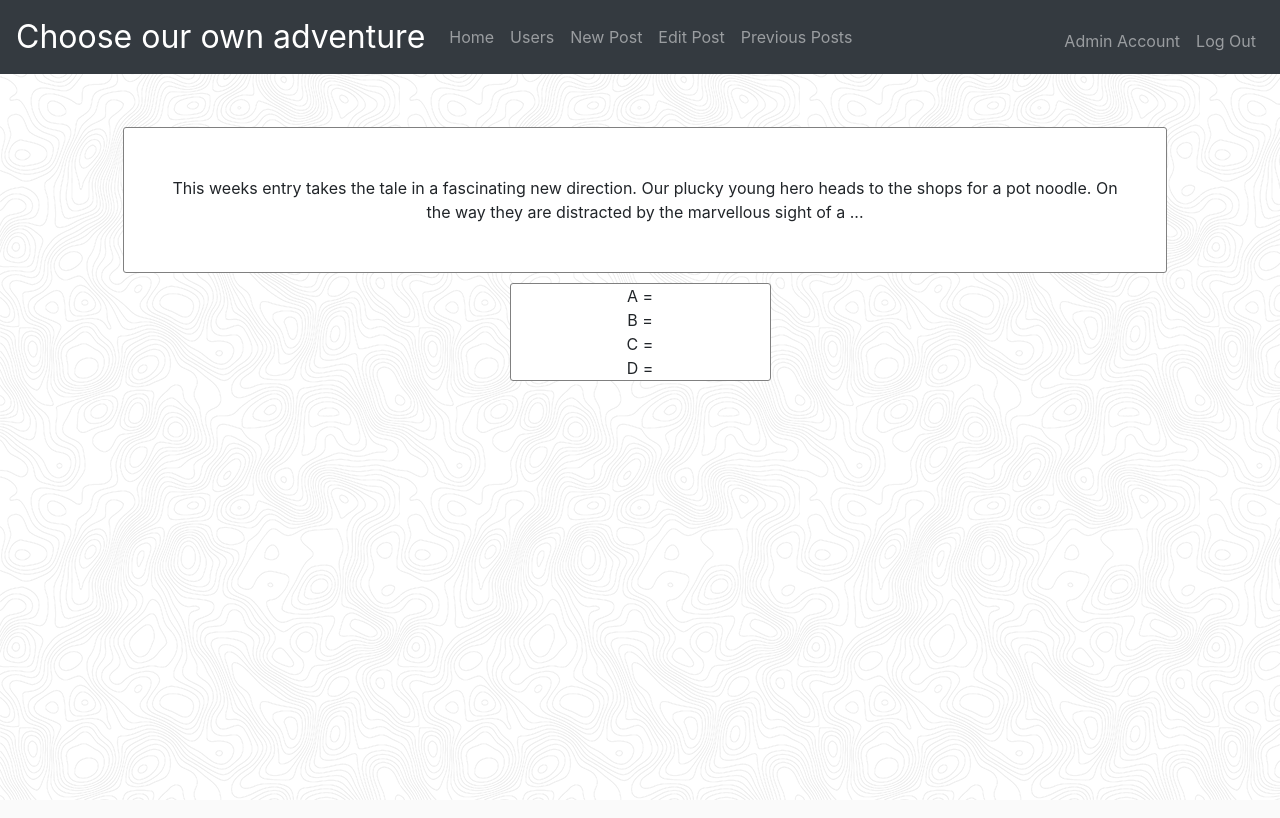
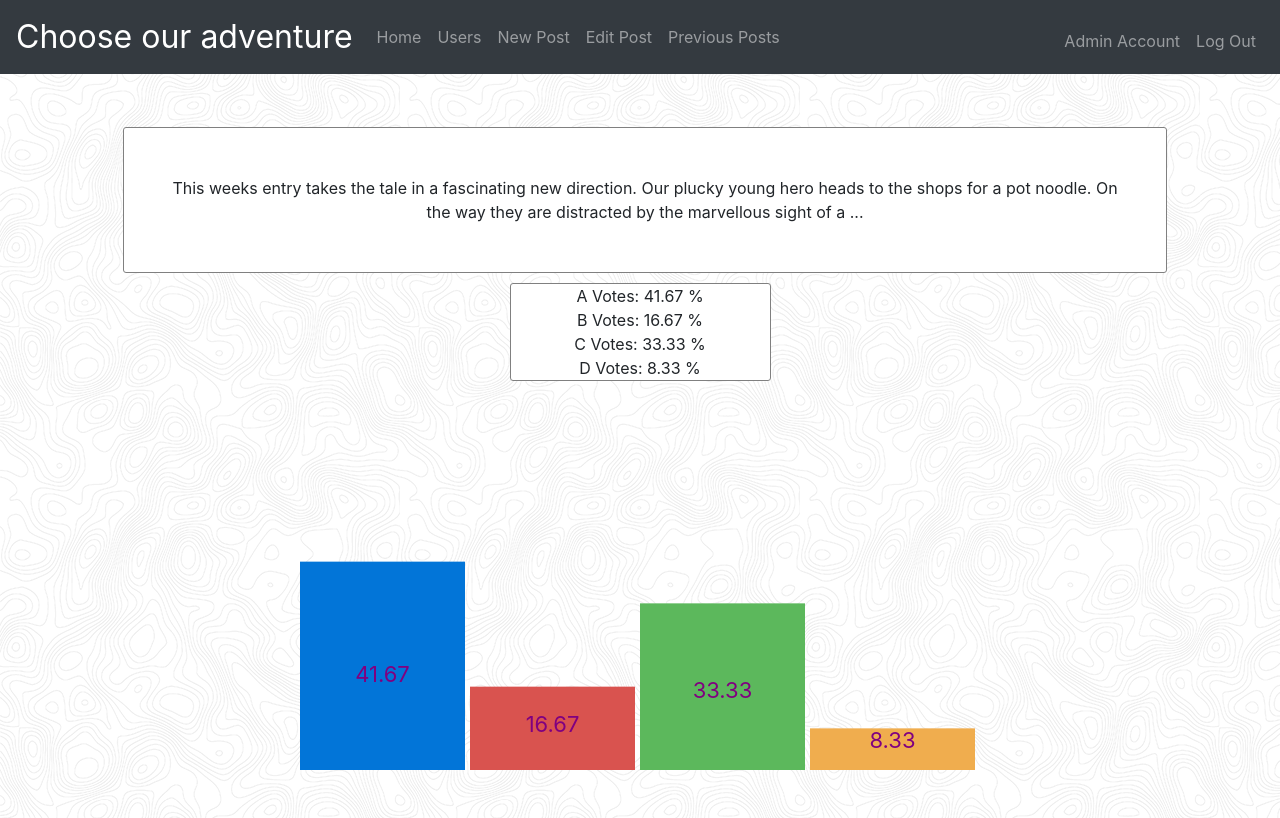
Before and after one commit to ezilybored/CS50FinalProject, a Flask app: page /admin in a window 1280 px wide. Run offline with Flask 2, Linux system fonts and the light colour scheme; a user stored in the database is signed in; data comes from the database, SQL or seed files in the repository; some libraries are stand-ins or nearby versions.

Commit message:
Add files via upload

```diff
--- a/FinalProject/templates/admin.html
+++ b/FinalProject/templates/admin.html
@@ -4,6 +4,7 @@
 
 {% block title %}
     Admin
+
 {% endblock %}
 
 {% block main %}
@@ -14,17 +15,79 @@
 </div>
 {% endfor %}
 <div class ="container box smallbox">
-    <div>
-        A = {{ A }}
-    </div>
-    <div>
-        B = {{ B }}
-    </div>
-    <div>
-        C = {{ C }}
-    </div>
-    <div>
-        D = {{ D }}
-    </div>
+    <div class="vote">A Votes: <span id="A">{{ votes["A"] }} %</span></div>
+    <div class="vote">B Votes: <span id="B">{{ votes["B"] }} %</span></div>
+    <div class="vote">C Votes: <span id="C">{{ votes["C"] }} %</span></div>
+    <div class="vote">D Votes: <span id="D">{{ votes["D"] }} %</span></div>
 </div>
+
+<div id="barchart">
+
+</div>
+
+<meta charset="utf-8">
+<script src="https://d3js.org/d3.v5.js"></script>
+<script>
+    /*global d3 */
+    var votedata = `{{ jvotes }}`;
+    console.log(votedata);
+    var jvotedata = JSON.parse(votedata);
+    console.log(jvotedata);
+
+    var margin = { left: 90, top: 16, right: 30, bottom: 85 };
+    var barchart_width = 800 - margin.left - margin.right;
+    var barchart_height = 400 - margin.top;
+    var bar_padding = 5;
+
+    // These hex are the codes for the bootstrap colors
+    var color = d3.scaleOrdinal(["#0275d8", "#d9534f", "#5cb85c", "#f0ad4e"]);
+
+    var svg = d3.select('#barchart')
+        .append('svg')
+        .attr('width', barchart_width)
+        .attr('height', barchart_height);
+
+    // Binds the data and creates the bars
+    svg.selectAll('rect')
+        .data(jvotedata)
+        .enter()
+        .append("rect")
+        // Sets the distance between the bars. parametsr are d = data, i = index
+        .attr("x", function(d, i) {
+          return i*(barchart_width/jvotedata.length);
+        })
+        .attr("y", function(d) {
+          return barchart_height - d * 5;
+        })
+        .attr("width", barchart_width/jvotedata.length - bar_padding)
+        .attr("height", function(d) {
+          return d * 5;
+        })
+        .attr('fill', function(d, i) {
+            return color(i);
+        });
+
+        // Adding labels to the graph
+    svg.selectAll('text')
+        .data(jvotedata)
+        .enter()
+        .append('text')
+        .text(function(d) {
+          return d;
+        })
+        // Centralises the text to the middle of the bar
+        .attr('x', function(d, i) {
+          return i*(barchart_width/jvotedata.length) + (barchart_width/jvotedata.length - bar_padding) / 2;
+        })
+        .attr('y', function(d) {
+          return barchart_height - d * 2 - 5;
+        })
+        .attr('font-size', 22)
+        .attr('fill', 'purple')
+        .attr('text-anchor', "middle");
+
+</script>
+
+<script type="text/javascript" src="//cdnjs.cloudflare.com/ajax/libs/socket.io/1.3.6/socket.io.min.js"></script>
+<script src="/static/socketadmin.js"></script>
 {% endblock %}
--- a/FinalProject/templates/choices.html
+++ b/FinalProject/templates/choices.html
@@ -40,5 +40,4 @@
     </tbody>
 </table>
 </div>
-<script src="/static/socket.js"></script>
 {% endblock %}
--- a/FinalProject/templates/layout.html
+++ b/FinalProject/templates/layout.html
@@ -36,7 +36,7 @@
         <!-- Creates a static navbar at the top of the page -->
         <nav class="navbar navbar-expand-lg navbar-dark bg-dark">
             <!-- Navbar text lives here -->
-            <a class="navbar-brand" href="#">Choose our own adventure</a>
+            <a class="navbar-brand" href="#">Choose our adventure</a>
             <button class="navbar-toggler" type="button" data-toggle="collapse" data-target="#navbarText" aria-controls="navbarText" aria-expanded="false" aria-label="Toggle navigation">
                 <span class="navbar-toggler-icon"></span>
             </button>
--- a/FinalProject/templates/users.html
+++ b/FinalProject/templates/users.html
@@ -50,8 +50,8 @@
 </table>
 <!-- Sends the last user id back to the server to get the next or previous 10 users-->
 <form action="/changeUser"method="post">
-    <button class="btn btn-secondary"  name="Previous" value="{{ finalid }}" type="submit">Previous</button>
-    <button class="btn btn-secondary"  name="Next" value="{{ finalid }}" type="submit">Next</button>
+    <button class="btn btn-secondary"  id ="previous" name="Previous" value="{{ finalid }}" type="submit">Previous</button>
+    <button class="btn btn-secondary"  id="next" name="Next" value="{{ finalid }}" type="submit">Next</button>
 </form>
 </div>
 
```
Also changed, not shown: FinalProject/templates/index.html (+6 -5 lines).
